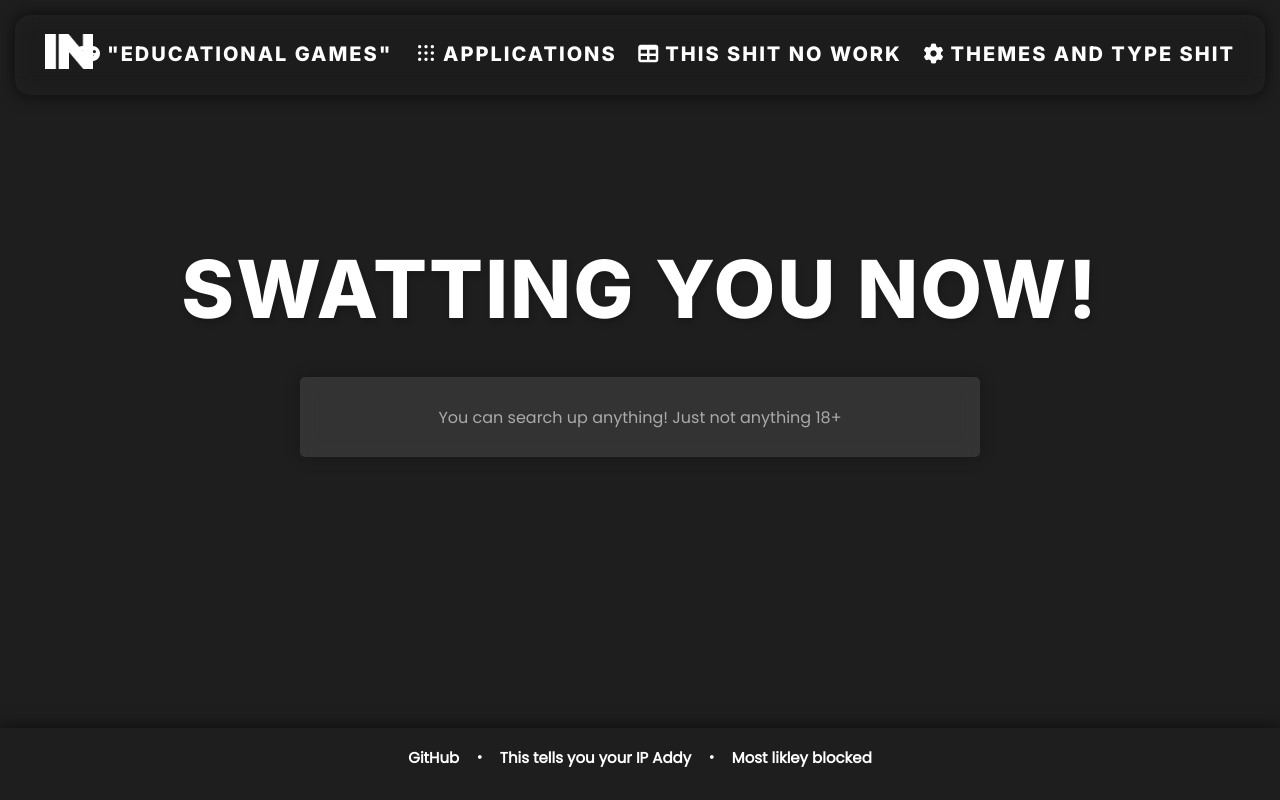
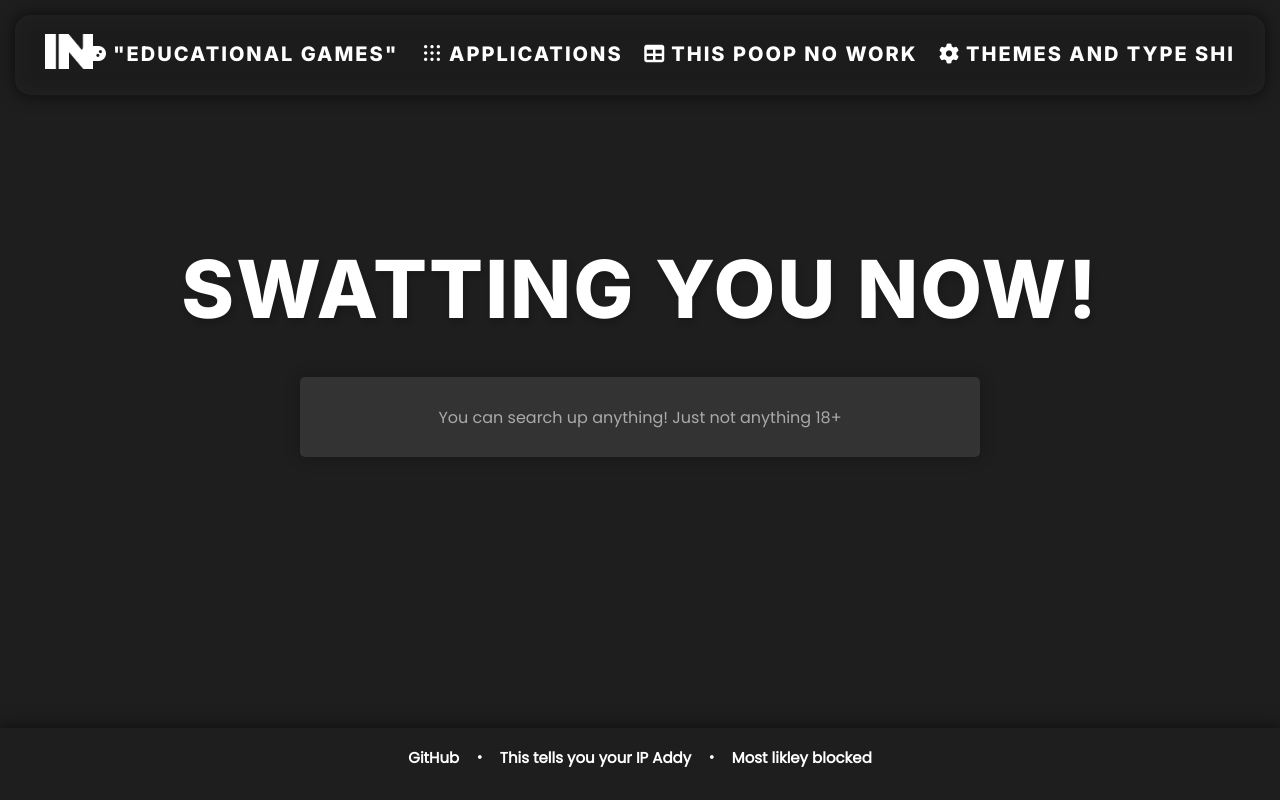
Before and after one commit to epicdev293/Interstellarnotpasslocked, a website: page static/index.html in a window 1280 px wide. Drawn offline with nearby package versions, Linux system fonts and the light colour scheme.

Commit message:
Update index.html

```diff
--- a/static/index.html
+++ b/static/index.html
@@ -24,8 +24,8 @@
       <div class="fixed-nav-bar-right">
         <a class="navbar-link" href="/./-"><i class="fa-solid fa-gamepad navbar-icon"></i>"Educational games"</a>
         <a class="navbar-link" href="/./~"><span class="material-symbols-outlined weird-icon">apps</span>Applications</a>
-        <a class="navbar-link" href="/./0"><i class="fa-solid fa-table navbar-icon"></i>this shit no work</a>
-        <a class="navbar-link" href="/./!"><i class="fa-solid fa-gear navbar-icon settings-icon"></i>Themes and type shit</a>
+        <a class="navbar-link" href="/./0"><i class="fa-solid fa-table navbar-icon"></i>this poop no work</a>
+        <a class="navbar-link" href="/./!"><i class="fa-solid fa-gear navbar-icon settings-icon"></i>Themes and type shi</a>
       </div>
     </div>
     <div id="particles-js">
```
